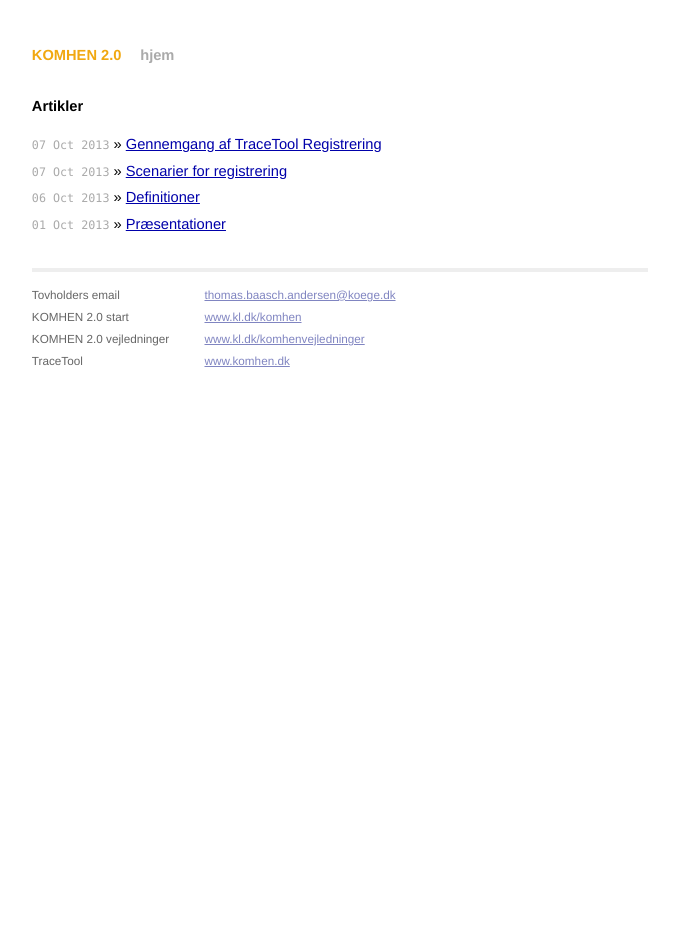
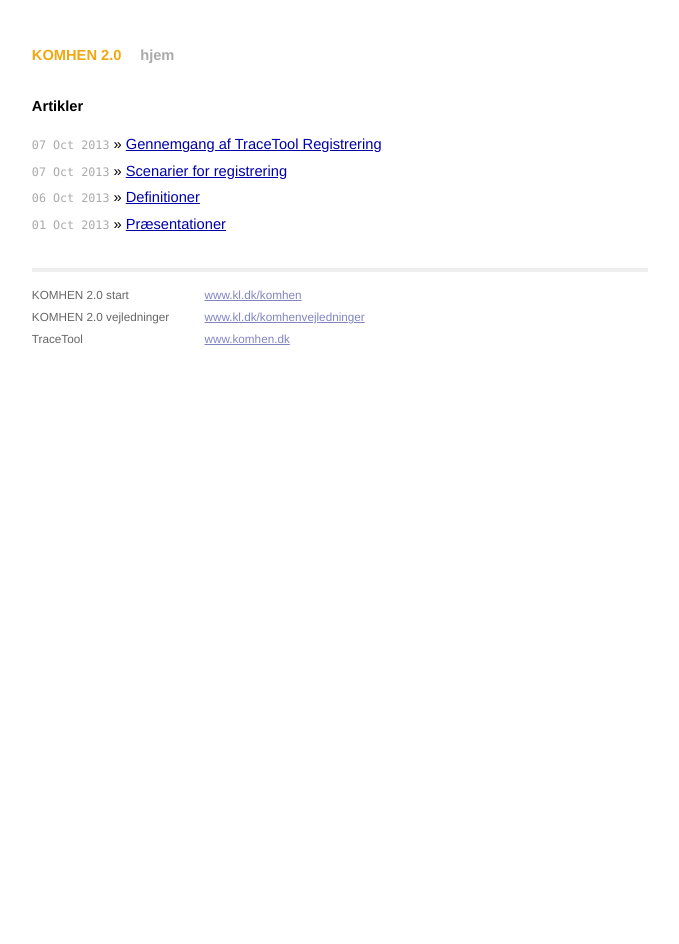
Before and after one commit to MrVampy/komhen, a Jekyll site: the page built from site/index.html, in a window 1280 px wide. Shown: the whole page, without its empty margins (300-979 px from the left). Built offline with Jekyll 4.4.1, drawn with Linux system fonts in a browser that asks for light colours; Markdown is read by kramdown in place of the engine named in the settings.

```diff
--- a/site/_layouts/default.html
+++ b/site/_layouts/default.html
@@ -29,7 +29,6 @@
   <div class="footer">
     <div class="contact">
       <p>
-        Tovholders email<br />
         KOMHEN 2.0 start<br />
         KOMHEN 2.0 vejledninger<br />
 	TraceTool<br />
@@ -37,7 +36,6 @@
     </div>
     <div class="contact">
       <p>
-        <a href="mailto:thomas.baasch.andersen@koege.dk" target="_blank">thomas.baasch.andersen@koege.dk</a><br />
         <a href="http://www.kl.dk/komhen" target="_blank">www.kl.dk/komhen</a><br />
         <a href="http://www.kl.dk/komhenvejledninger" target="_blank">www.kl.dk/komhenvejledninger</a><br />
 	<a href="http://www.komhen.dk" target="_blank">www.komhen.dk</a>
--- a/site/_layouts/post.html
+++ b/site/_layouts/post.html
@@ -6,7 +6,7 @@ layout: default
 </div>
 
 <div id="related">
-  <h2>Related Posts</h2>
+  <h2>Andre Artikler</h2>
   <ul class="posts">
     {% for post in site.related_posts limit:3 %}
       <li><span>{{ post.date | date_to_string }}</span> &raquo; <a href="{{ post.url }}">{{ post.title }}</a></li>
```
